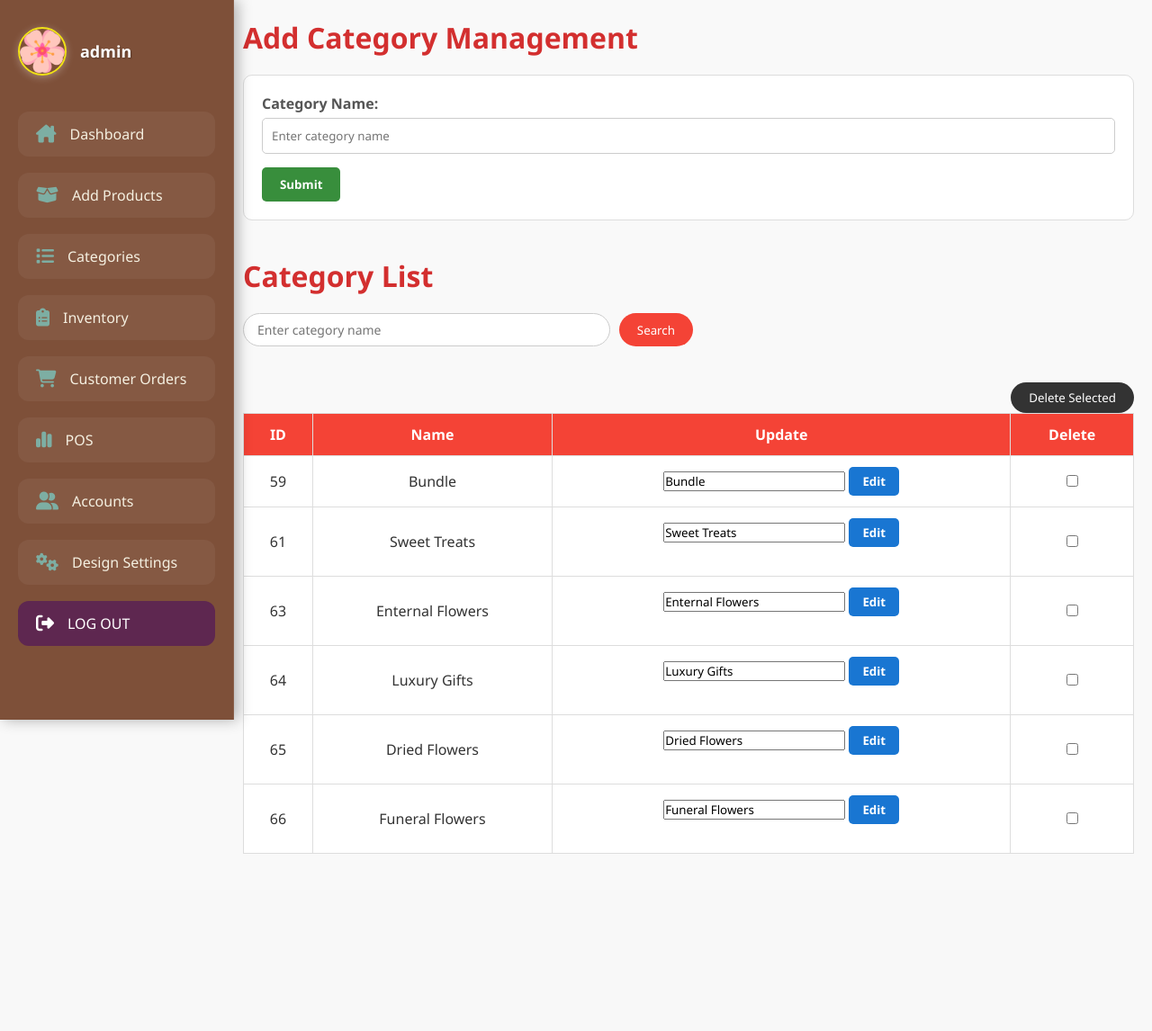
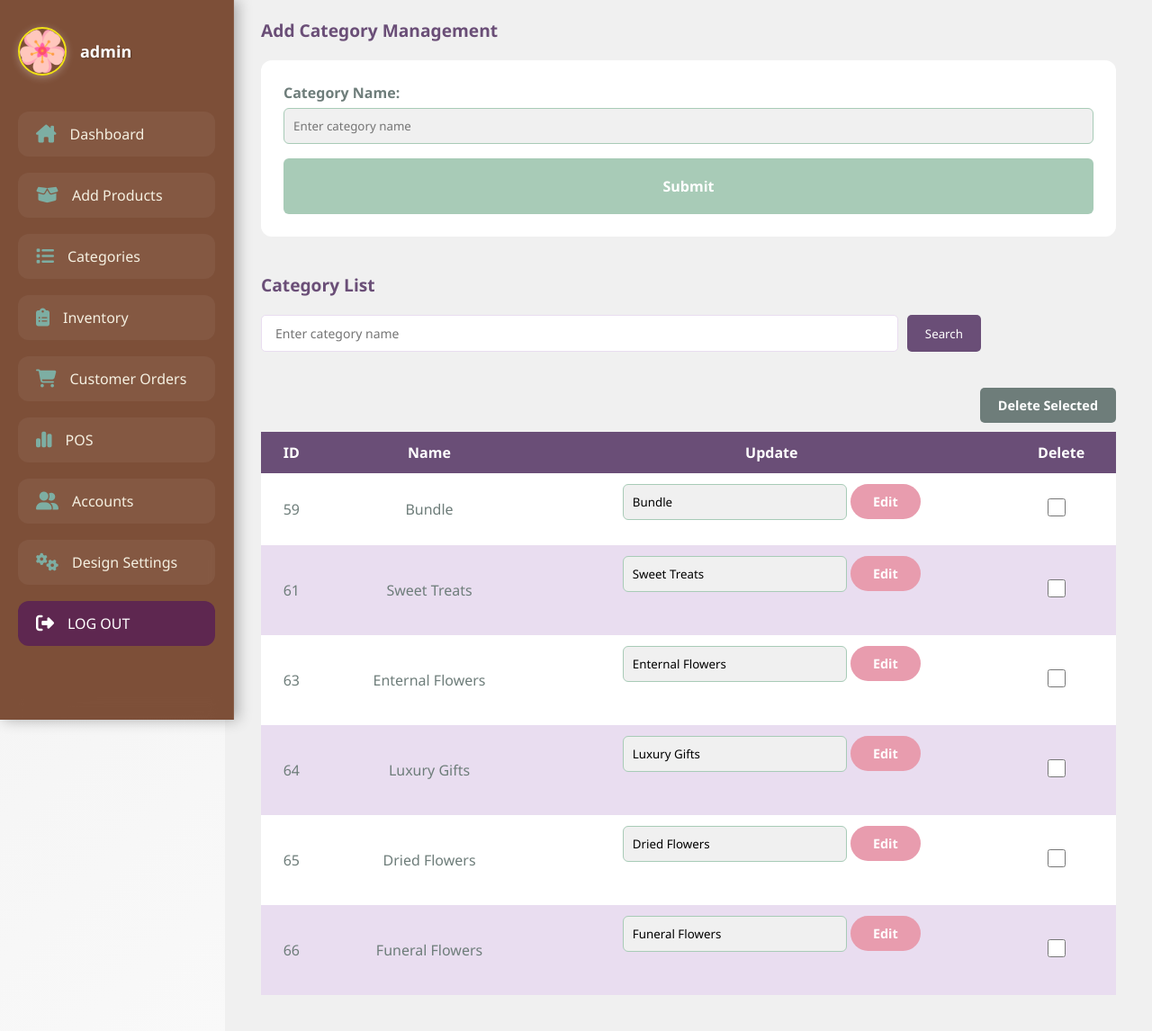
Before and after one commit to mikeyswifedjk/vincere-de-floret, a PHP site: page /flowershop/php/category-management.php in a window 1280 px wide. Shown: the whole page at 90% size. Before the commit the page ends 949 px from the top, so only its background shows below. Run offline with PHP 8.4, Linux system fonts and the light colour scheme; data comes from the database, SQL or seed files in the repository; some web fonts are replaced.

Commit message:
feat: cateory management ui page

```diff
--- a/css/category-management.css
+++ b/css/category-management.css
@@ -1,3 +1,14 @@
+:root {
+  --floral-rose: #e89cae;
+  --sage-green: #a8cbb7;
+  --snow-white: #ffffff;
+  --cloud-gray: #f0f0f0;
+  --slate-gray: #6e7d7a;
+  --rich-purple: #6a4e77;
+  --light-lavender: #e9ddf0;
+  --soft-shadow: rgba(106, 78, 119, 0.1);
+}
+
 * {
   margin: 0;
   padding: 0;
@@ -6,8 +17,8 @@
 }
 
 body {
-    background-color: #f9f9f9;
-    color: #333;
+  background: linear-gradient(to bottom right, var(--cloud-gray), var(--snow-white));
+  color: var(--slate-gray);
 }
 
 .main-container {
@@ -19,8 +30,8 @@ body {
 .content-wrapper {
   margin-left: 250px;
   flex-grow: 1;
-    padding: 20px;
-    background-color: #f9f9f9;
+  padding: 20px 40px;
+  background-color: var(--cloud-gray);
   overflow-x: auto;
 }
 
@@ -28,116 +39,109 @@ body {
 .tab-container {
   display: flex;
   gap: 20px;
-    margin-bottom: 30px;
-    justify-content: center;
-    border-radius: 5px;
+  margin-bottom: 10px;
+  justify-content: flex-start;
+ padding: 10px 15px;
 }
 
 .tab-container div {
-    flex-grow: 1;
+    width: 200px;
   text-align: center;
-    padding: 12px 20px;
-    background-color: #fff;
-    border: 1px solid #ddd;
-    border-radius: 5px 5px 0 0;
+  padding: 12px;
+  background-color: var(--light-lavender);
+  border-radius: 10px 10px 0 0;
   cursor: pointer;
-    transition: background-color 0.3s, color 0.3s;
+  transition: background-color 0.3s ease, color 0.3s ease;
 }
 
 .tab-container div:hover {
-    background-color: #f44336;
-    color: white;
+  background-color: var(--floral-rose);
+  color: var(--snow-white);
 }
 
 .tab-container .product-tab a,
 .tab-container .flower-tab a,
 .tab-container .add-ons-tab a,
 .tab-container .pots-tab a {
-    display: block;
   text-decoration: none;
-    color: #333;
+  color: var(--rich-purple);
   font-weight: bold;
-    font-size: 16px;
-}
-
-.tab-container .product-tab a:hover,
-.tab-container .flower-tab a:hover,
-.tab-container .add-ons-tab a:hover,
-.tab-container .pots-tab a:hover {
-    color: white;
 }
 
 .tab-container .product-tab.active,
 .tab-container .flower-tab.active,
 .tab-container .add-ons-tab.active,
 .tab-container .pots-tab.active {
-    background-color: #d32f2f;
-    color: white;
-    border-bottom: 2px solid #fff;
+  background-color: var(--rich-purple);
+  color: var(--snow-white);
 }
 
-/* Heading Styles */
-.text1, .text4 {
+/* Headings */
+.text1,
+.text4 {
   text-align: left;
   margin-bottom: 20px;
-    color: #d32f2f;
+  color: var(--rich-purple);
+  font-size: 1.2rem;
+  font-weight: bold;
 }
 
 /* Add Product Form */
 .add {
-    background-color: #fff;
-    padding: 20px;
-    border: 1px solid #ddd;
-    border-radius: 10px;
+  background-color: var(--snow-white);
+  padding: 25px;
+  border-radius: 12px;
   margin-bottom: 40px;
-    width: 100%;
-    margin-left: auto;
-    margin-right: auto;
 }
 
 .add form label {
+  font-weight: bold;
+  color: var(--slate-gray);
+  margin-bottom: 6px;
   display: block;
-    font-weight: bold;
-    margin-bottom: 5px;
-    color: #555;
 }
 
 .add form input,
 .add form select {
   width: 100%;
   padding: 10px;
-    margin-bottom: 15px;
-    border: 1px solid #ccc;
-    border-radius: 5px;
+  border: 1px solid var(--sage-green);
+  border-radius: 6px;
+  margin-bottom: 16px;
+  background-color: var(--cloud-gray);
 }
 
+/* Submit Button */
 .buttonProduct {
-    background-color: #388e3c;
-    color: white;
-    padding: 10px 20px;
+    width: 100%;
+  background-color: var(--sage-green);
+  color: var(--snow-white);
+  padding: 20px 20px;
   border: none;
-    border-radius: 5px;
+  border-radius: 6px;
   cursor: pointer;
   font-weight: bold;
+  font-size: 1rem;
 }
 
 .buttonProduct:hover {
-    background-color: #2e7d32;
+  background-color: #8fb89f;
 }
 
 /* Image Preview */
 .imageProd {
   text-align: center;
-    margin-bottom: 30px;
+  margin-bottom: 25px;
 }
 
 .imageProd img {
-    max-width: 200px;
+  max-width: 180px;
   border-radius: 10px;
-    border: 1px solid #ccc;
+  border: 1px solid var(--light-lavender);
+  box-shadow: 0 2px 8px var(--soft-shadow);
 }
 
-/* View Table */
+/* Table View */
 .view {
   margin-top: 40px;
 }
@@ -153,46 +157,60 @@ body {
 }
 
 .viewTable {
+
   width: 100%;
-    border-collapse: collapse;
-    background-color: #fff;
+  border-collapse:collapse;
+  background-color: var(--snow-white);
 }
 
 .viewTable th,
 .viewTable td {
   padding: 12px;
-    border: 1px solid #ddd;
   text-align: center;
 }
 
 .viewTable th {
-    background-color: #f44336;
-    color: white;
+
+  background-color: var(--rich-purple);
+  color: var(--snow-white);
+}
+
+.viewTable tr:nth-child(even) {
+  background-color: var(--light-lavender);
 }
 
 .viewTable img {
   max-width: 80px;
-    height: auto;
   border-radius: 5px;
 }
 
-
 /* Buttons */
-.editbtn {
-    padding: 7px 15px;
+.editbtn,
+.deletebtn {
+  padding: 10px 25px;
   border: none;
-    border-radius: 5px;
+  border-radius: 25px;
   font-weight: bold;
   cursor: pointer;
+  font-size: 0.9rem;
 }
 
 .editbtn {
-    background-color: #1976d2;
+  background-color: var(--floral-rose);
   color: white;
 }
 
 .editbtn:hover {
-    background-color: #1565c0;
+  background-color: #d48294;
+}
+
+.deletebtn {
+  background-color: var(--rich-purple);
+  color: white;
+}
+
+.deletebtn:hover {
+  background-color: #543b5f;
 }
 
 .table-controls {
@@ -203,36 +221,64 @@ body {
   margin-bottom: 20px;
 }
 
+/* Search Bar */
 .search-form {
   display: flex;
   gap: 10px;
   flex-grow: 1;
-    max-width: 500px;
+  max-width: 800px;
 }
 
 .search-form input[type="text"] {
   flex-grow: 1;
-    padding: 8px 15px;
-    border: 1px solid #ccc;
-    border-radius: 25px;
+  padding: 10px 15px;
+  border: 1px solid var(--light-lavender);
+  border-radius: 5px;
+  background-color: var(--snow-white);
   font-size: 14px;
 }
 
 .search-form .btnSearch {
   padding: 8px 20px;
-    background-color: #f44336;
+  background-color: var(--rich-purple);
   color: white;
   border: none;
-    border-radius: 25px;
+  border-radius: 5px;
   cursor: pointer;
 }
 
 .deletebtn {
   float: right;
-    padding: 8px 20px;
-    background-color: #333;
+  padding: 10px 20px;
+  margin-bottom: 10px;
+  background-color: var(--slate-gray);
   color: white;
   border: none;
-    border-radius: 25px;
+  border-radius: 5px;
   cursor: pointer;
 }
+
+/* Delete Checkbox */
+.delete-checkbox {
+  width: 20px;
+  height: 20px;
+  cursor: pointer;
+  accent-color: var(--floral-rose);
+  border: 1px solid var(--light-lavender);
+  border-radius: 4px;
+  margin-right: 10px;
+}
+
+.delete-checkbox:checked {
+  background-color: var(--floral-rose);
+  border-color: var(--rich-purple);
+}
+
+.edit-input{
+  width: 50%;
+  padding: 10px;
+  border: 1px solid var(--sage-green);
+  border-radius: 6px;
+  margin-bottom: 16px;
+  background-color: var(--cloud-gray);
+}
--- a/php/add-addons.php
+++ b/php/add-addons.php
@@ -166,7 +166,7 @@ if (isset($_POST["submit"])) {
                         <button class="editbtn" onclick="editaddons(<?= $row['id']; ?>)">Edit</button>
                     </td>
                     <td>
-                        <input type="checkbox" name="delete[]" value="<?= $row["id"]; ?>">
+                        <input type="checkbox" class="delete-checkbox" name="delete[]" value="<?= $row["id"]; ?>">
                     </td>
                 </tr>
             <?php endforeach; ?>
--- a/php/add-flowers.php
+++ b/php/add-flowers.php
@@ -166,7 +166,7 @@ if (isset($_POST["submit"])) {
                         <button class="editbtn" onclick="editflowers(<?= $row['id']; ?>)">Edit</button>
                     </td>
                     <td>
-                        <input type="checkbox" name="delete[]" value="<?= $row["id"]; ?>">
+                        <input class="delete-checkbox" type="checkbox" name="delete[]" value="<?= $row["id"]; ?>">
                     </td>
                 </tr>
             <?php endforeach; ?>
--- a/php/add-pots.php
+++ b/php/add-pots.php
@@ -166,7 +166,7 @@ if (isset($_POST["submit"])) {
                         <button class="editbtn" onclick="editpots(<?= $row['id']; ?>)">Edit</button>
                     </td>
                     <td>
-                        <input type="checkbox" name="delete[]" value="<?= $row["id"]; ?>">
+                        <input type="checkbox" class="delete-checkbox" name="delete[]" value="<?= $row["id"]; ?>">
                     </td>
                 </tr>
             <?php endforeach; ?>
--- a/php/category-management.php
+++ b/php/category-management.php
@@ -78,7 +78,7 @@ $result = mysqli_query($conn, "SELECT * FROM category WHERE category LIKE '%$sea
                 <!-- Category Table -->
                 <form action="" method="post">
                 <button type="submit" name="delete_selected" class="deletebtn">Delete Selected</button>
-                    <table border="1" cellspacing="0" cellpadding="10" class="viewTable">
+                    <table  cellspacing="0" cellpadding="10" class="viewTable">
                         <thead>
                             <tr class="thView">
                                 <th>ID</th>
@@ -95,12 +95,12 @@ $result = mysqli_query($conn, "SELECT * FROM category WHERE category LIKE '%$sea
                                     <td>
                                         <form action="" method="post" class="inline-edit-form">
                                             <input type="hidden" name="edit_id" value="<?php echo $row['id']; ?>">
-                                            <input type="text" name="edit_name" value="<?php echo $row['category']; ?>" required>
+                                            <input type="text" class="edit-input" name="edit_name" value="<?php echo $row['category']; ?>" required>
                                             <button type="submit" name="edit" class="editbtn">Edit</button>
                                         </form>
                                     </td>
                                     <td>
-                                        <input type="checkbox" name="selected_categories[]" value="<?php echo $row['id']; ?>">
+                                        <input type="checkbox" class="delete-checkbox" name="selected_categories[]" value="<?php echo $row['id']; ?>">
                                     </td>
                                 </tr>
                             <?php endwhile; ?>
```
Lines whose indentation alone changed are shown as unchanged.
